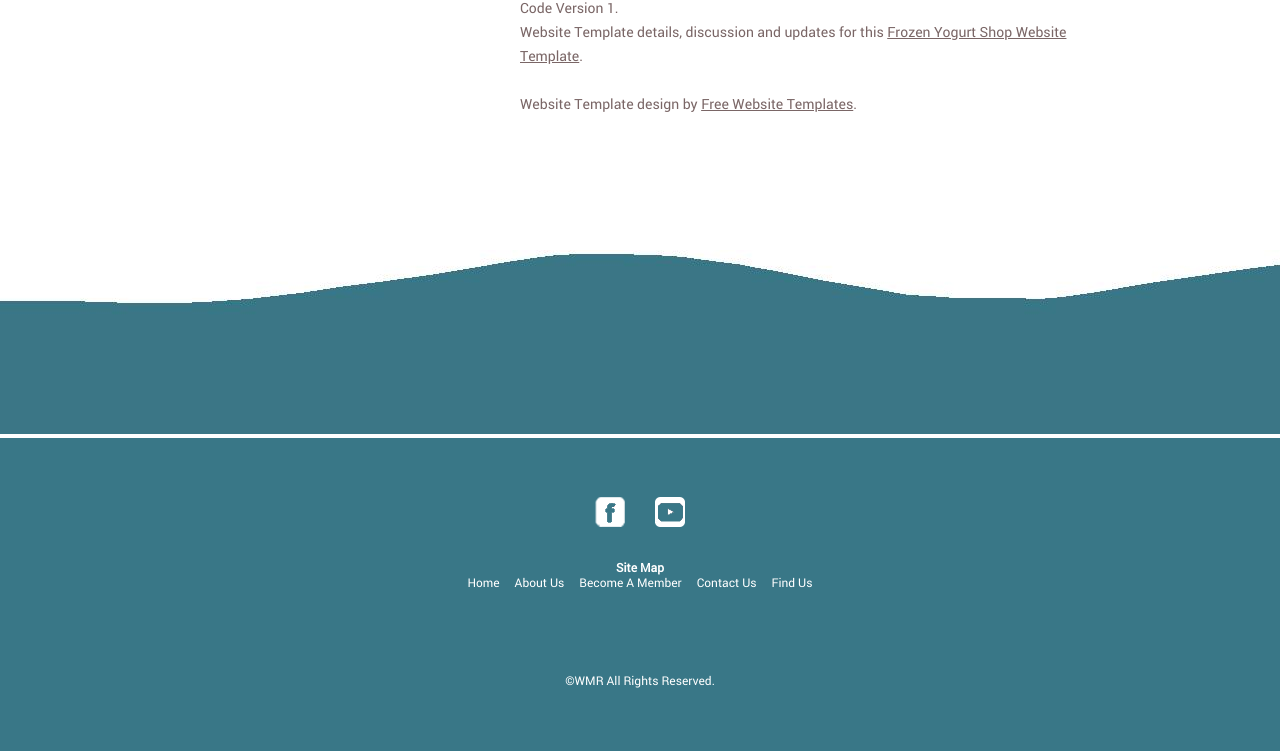
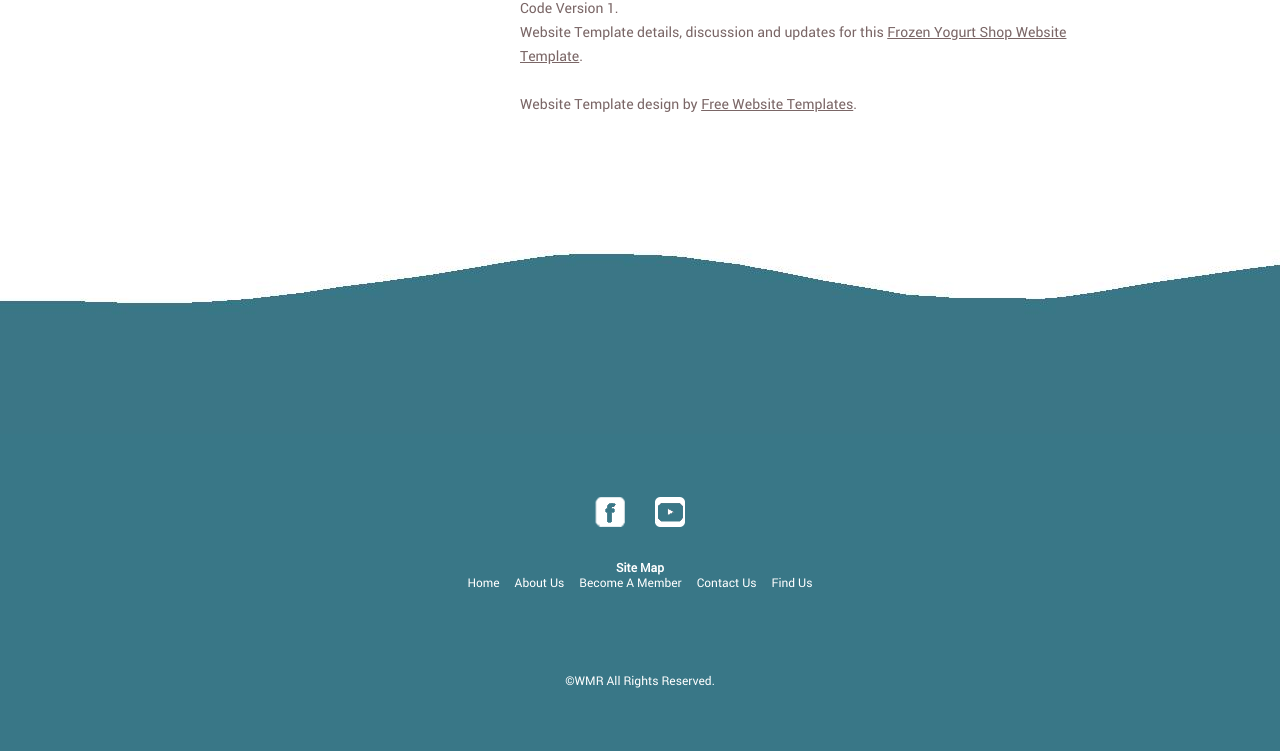
Before and after one commit to TDKELL/TDKELL.github.io, a plain HTML site: page about.html in a window 1280 px wide. Shown: the part 1060-1811 px from the top of the page. Drawn offline with Linux system fonts and the light colour scheme.

Commit message:
Update style.css

```diff
--- a/css/style.css
+++ b/css/style.css
@@ -1084,6 +1084,12 @@ img {
 #body div.footer .section p a:hover {
 }
 /*----------------------------------------footer-styles---------------------------------------*/
+#footerheader {
+	background-color: #397787;
+	margin: 0;
+	padding: 0;
+	width: 100%;
+}
 #footer {
 	background-color: #397787;
 	margin: 0;
```
